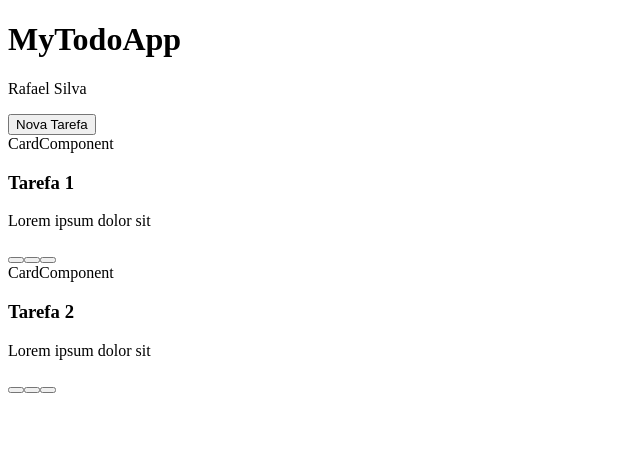
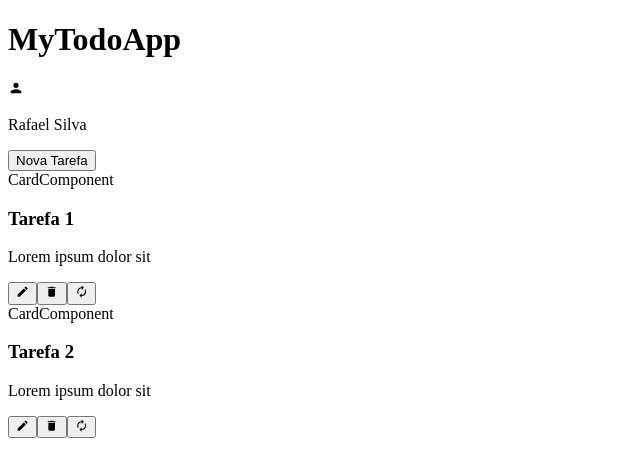
Before and after one commit to rsilvagit/FullStack-SENAI-M03S04, a React (Vite) app in the folder my-todo-list/: page / in a window 1280 px wide. Shown: the top 476 px of the page, without its empty margins (0-640 px from the left). Built offline with nearby package versions, Linux system fonts and the light colour scheme.

Commit message:
implementação contador de caractere

```diff
--- a/my-todo-list/package.json
+++ b/my-todo-list/package.json
@@ -15,6 +15,7 @@
     "react": "^18.2.0",
     "react-dom": "^18.2.0",
     "react-hook-form": "^7.45.4",
+    "react-icons": "^4.10.1",
     "react-router-dom": "^6.15.0",
     "styled-components": "^6.0.7"
   },
--- a/my-todo-list/src/components/card/CardComponent.jsx
+++ b/my-todo-list/src/components/card/CardComponent.jsx
@@ -1,7 +1,7 @@
 import React from 'react'
 import PropTypes from 'prop-types'
 import ButtonComponent from '../button/ButtonComponent'
-// import { MdEdit, MdDelete, MdAutorenew } from 'react-icons/md'
+import { MdEdit, MdDelete, MdAutorenew } from 'react-icons/md'
 import { useNavigate } from 'react-router-dom'
 
 const CardComponent = ({ todo }) => {
@@ -12,7 +12,7 @@ const CardComponent = ({ todo }) => {
         navigate(`/todo/${id}`);
     };
     const handleDelete= ()=>{
-        ///chamada do serviço de deleção
+        //chamada do serviço de deleção
     };
     const changeStatus=()=>{
 
@@ -25,13 +25,13 @@ const CardComponent = ({ todo }) => {
             <p className='Description'>{description}</p>
             <div className="ActionsContainer">
                 <ButtonComponent onClick={handleEdit}>
-                    {/* <MdEdit /> */}
+                    <MdEdit />
                 </ButtonComponent>
                 <ButtonComponent onClick={handleDelete}>
-                    {/* <MdDelete /> */}
+                    <MdDelete />
                 </ButtonComponent>
                 <ButtonComponent onClick={changeStatus}>
-                    {/* <MdAutorenew /> */}
+                    <MdAutorenew />
                 </ButtonComponent>
             </div>
         </div>
--- a/my-todo-list/src/components/form/FormComponent.jsx
+++ b/my-todo-list/src/components/form/FormComponent.jsx
@@ -3,12 +3,12 @@ import ButtonComponent from '../button/ButtonComponent'
 import { useForm } from 'react-hook-form'
 import PropTypes from 'prop-types'
 
-export const FormComponent = ({todo}) => {
-    console.log(todo);
+export const FormComponent = ({ todo }) => {
     const { register,
         handleSubmit,
         setValue,
-        formState:{errors}
+        watch,
+        formState: { errors }
     } = useForm();
 
     const onSubmit = () => {
@@ -39,7 +39,7 @@ export const FormComponent = ({todo}) => {
                             required: '*Campo Obrigatório'
                         })}
                     />
-                        { errors.title &&
+                    {errors.title &&
                         <p>{errors.title.message}</p>
                     }
                 </div>
@@ -58,6 +58,10 @@ export const FormComponent = ({todo}) => {
                                 }
                             })}>
                     </textarea>
+
+                    <div className="CounterContainer">
+                        { watch('description')?.length || 0} de 50 caracteres
+                    </div>
                     {errors.description &&
                         <p>{errors.description.message}</p>
                     }
--- a/my-todo-list/src/components/header/HeaderComponent.jsx
+++ b/my-todo-list/src/components/header/HeaderComponent.jsx
@@ -1,5 +1,5 @@
 import React from 'react'
-// import { MdPerson } from 'react-icons/md'
+import { MdPerson } from 'react-icons/md'
 
 
 export const HeaderComponent = () => {
@@ -10,7 +10,7 @@ export const HeaderComponent = () => {
     </h1>
     <div className="ProfileContainer">
         <div className="ProfileIcon">
-            {/* <MdPerson/> */}
+            <MdPerson/>
         </div>
         <p>Rafael Silva</p>
     </div>
--- a/my-todo-list/src/pages/todo/ToDoPage.jsx
+++ b/my-todo-list/src/pages/todo/ToDoPage.jsx
@@ -18,7 +18,7 @@ export const todos = [
   ]
 
 export const ToDoPage = () => {
-   const { id } = useParams(); // useParams onbtem se a query passada na url
+   const { id } = useParams(); // useParams obtem se a query passada na url
    const [todo, setTodo] = useState();
 
    useEffect(() => {
--- a/my-todo-list/src/services/ApiService.jsx
+++ b/my-todo-list/src/services/ApiService.jsx
@@ -9,8 +9,8 @@ const Get = async (resource,) => {
 
 const Show = async (resource ,id) => {}
 const Create = async (resource, data) => {}
-const Update = async (resource, id, data)=>{}
-const Delete = async (resource, id)=>{}
+const Update = async (resource, id, data) => {}
+const Delete = async (resource, id) => {}
 
 export const ApiService = {
     Get,
```
Also changed, not shown: 1 other file (tests, documents, lock files or other folders). Lines whose indentation alone changed are shown as unchanged.
